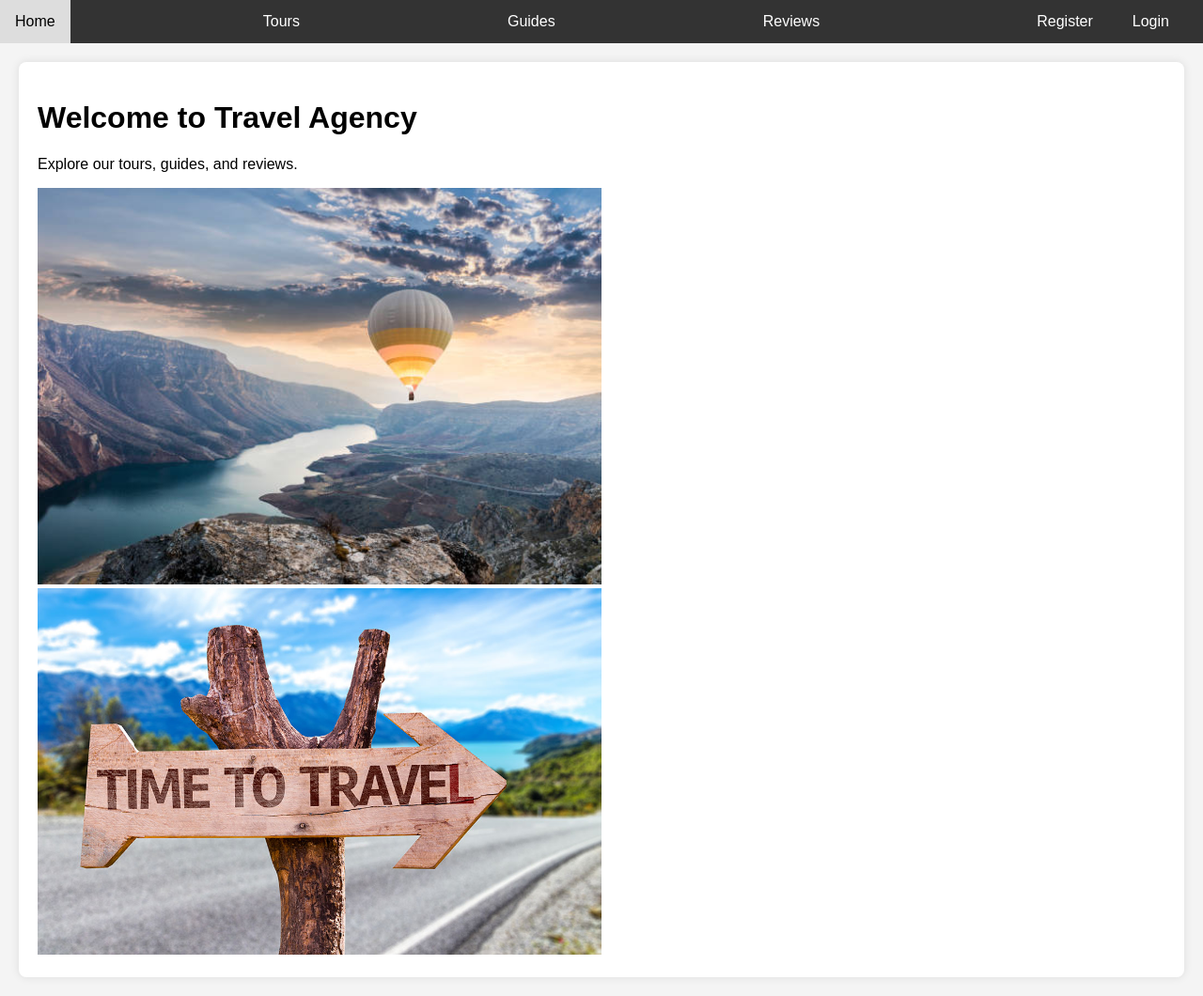
After one commit to rvmzs/travel_agency, a Django app: page / in a window 1280 px wide. The commit adds this page. Shown: the whole page at 94% size. Run offline with Django 4.2, Linux system fonts and the light colour scheme.

Commit message:
modified home page

```diff
--- a/tours/forms.py
+++ b/tours/forms.py
@@ -1,8 +1,18 @@
 # tours/forms.py
 from django import forms
 from .models import Tour
+from django.contrib.auth.models import User
+from django.contrib.auth.forms import UserCreationForm
 
 class TourForm(forms.ModelForm):
     class Meta:
         model = Tour
         fields = ['name_tour', 'date_of_start', 'date_of_end', 'description', 'price']
+
+
+class RegisterForm(UserCreationForm):
+    email = forms.EmailField(required=True)
+
+    class Meta:
+        model = User
+        fields = ['username', 'email', 'password1', 'password2']
--- /dev/null
+++ b/tours/templates/base.html
@@ -0,0 +1,102 @@
+<!-- tours/templates/base.html -->
+<!DOCTYPE html>
+<html>
+<head>
+    <title>{% block title %}Travel Agency{% endblock %}</title>
+    <style>
+        body {
+            font-family: Arial, sans-serif;
+            margin: 0;
+            padding: 0;
+            background-color: #f4f4f4;
+        }
+        nav {
+            background-color: #333;
+            overflow: hidden;
+        }
+        nav ul {
+            list-style-type: none;
+            margin: 0;
+            padding: 0;
+            display: flex;
+            justify-content: space-between;
+        }
+        nav ul li {
+            float: left;
+        }
+        nav ul li a {
+            display: block;
+            color: white;
+            text-align: center;
+            padding: 14px 16px;
+            text-decoration: none;
+        }
+        nav ul li a:hover {
+            background-color: #ddd;
+            color: black;
+        }
+        .auth-buttons {
+            display: flex;
+            justify-content: flex-end;
+            margin-right: 20px;
+        }
+        .auth-buttons a {
+            margin-left: 10px;
+        }
+        main {
+            padding: 20px;
+        }
+        .content {
+            background-color: white;
+            padding: 20px;
+            border-radius: 8px;
+            box-shadow: 0 0 10px rgba(0, 0, 0, 0.1);
+        }
+        .form-container {
+            display: none;
+            margin-top: 20px;
+        }
+        .form-container.active {
+            display: block;
+        }
+    </style>
+</head>
+<body>
+    <nav>
+        <ul>
+            <li><a href="{% url 'home' %}">Home</a></li>
+            <li><a href="{% url 'tour_list' %}">Tours</a></li>
+            <li><a href="{% url 'guide_list' %}">Guides</a></li>
+            <li><a href="{% url 'review_list' %}">Reviews</a></li>
+            {% if user.is_authenticated %}
+                <div class="auth-buttons">
+                    <li><a href="{% url 'logout' %}">Logout</a></li>
+                    {% if user.is_staff %}
+                        <li><a href="{% url 'add_tour' %}">Add Tour</a></li>
+                        <li><a href="{% url 'admin:index' %}">Admin</a></li>
+                    {% endif %}
+                </div>
+            {% else %}
+                <div class="auth-buttons">
+                    <li><a href="#" onclick="showForm('register')">Register</a></li>
+                    <li><a href="#" onclick="showForm('login')">Login</a></li>
+                </div>
+            {% endif %}
+        </ul>
+    </nav>
+    <main>
+        <div class="content">
+            {% block content %}
+            {% endblock %}
+        </div>
+    </main>
+    <script>
+        function showForm(formType) {
+            document.querySelectorAll('.form-container').forEach(function(container) {
+                container.classList.remove('active');
+            });
+            document.getElementById(formType + '-form-container').classList.add('active');
+        }
+    </script>
+</body>
+</html>
--- /dev/null
+++ b/tours/templates/home.html
@@ -0,0 +1,29 @@
+<!-- tours/templates/home.html -->
+{% extends 'base.html' %}
+{% load static %}  <!-- Загрузка библиотеки static -->
+
+{% block title %}Home{% endblock %}
+
+{% block content %}
+    <h1>Welcome to Travel Agency</h1>
+    <p>Explore our tours, guides, and reviews.</p>
+    <div id="register-form-container" class="form-container">
+        <h2>Register</h2>
+        <form method="post" action="{% url 'register' %}">
+            {% csrf_token %}
+            {{ register_form.as_p }}
+            <button type="submit">Register</button>
+        </form>
+    </div>
+    <div id="login-form-container" class="form-container">
+        <h2>Login</h2>
+        <form method="post" action="{% url 'login' %}">
+            {% csrf_token %}
+            {{ login_form.as_p }}
+            <button type="submit">Login</button>
+        </form>
+    </div>
+    <!-- Добавьте сюда ваши фотографии или картинки -->
+    <img src="{% static 'images/travel_1.jpg' %}" alt="Travel Image 1" style="width: 100%; max-width: 600px;">
+    <img src="{% static 'images/travel_2.jpg' %}" alt="Travel Image 2" style="width: 100%; max-width: 600px;">
+{% endblock %}
--- a/tours/urls.py
+++ b/tours/urls.py
@@ -3,8 +3,11 @@ from django.urls import path
 from . import views
 
 urlpatterns = [
+    path('guides/', views.guide_list, name='guide_list'),
     path('tours/', views.tour_list, name='tour_list'),
-    path('guides/', views.guide_list, name='guide_list'),
     path('reviews/', views.review_list, name='review_list'),
     path('add_tour/', views.add_tour, name='add_tour'),
+    path('register/', views.register, name='register'),
+    path('login/', views.login_view, name='login'),
+    path('logout/', views.logout_view, name='logout'),
 ]
--- a/tours/views.py
+++ b/tours/views.py
@@ -1,7 +1,11 @@
 # tours/views.py
 from django.shortcuts import render, redirect
+from django.contrib.auth.decorators import login_required, user_passes_test
 from .models import Tour, Guide, Review
-from .forms import TourForm
+from .forms import TourForm, RegisterForm
+from django.contrib.auth import login, authenticate, logout
+from django.contrib.auth.forms import AuthenticationForm
+
 
 def tour_list(request):
     tours = Tour.objects.all()
@@ -25,3 +29,50 @@ def add_tour(request):
     else:
         form = TourForm()
     return render(request, 'tour/add_tour.html', {'form': form})
+
+
+def is_admin(user):
+    return user.is_authenticated and user.is_staff
+
+@user_passes_test(is_admin, login_url='/admin/login/')
+def add_tour(request):
+    if request.method == 'POST':
+        form = TourForm(request.POST)
+        if form.is_valid():
+            form.save()
+            return redirect('tour_list')
+    else:
+        form = TourForm()
+    return render(request, 'tours/add_tour.html', {'form': form})
+
+
+def home(request):
+    register_form = RegisterForm()
+    login_form = AuthenticationForm()
+    context = {
+        'register_form': register_form,
+        'login_form': login_form,
+    }
+    return render(request, 'home.html', context)
+
+def register(request):
+    if request.method == 'POST':
+        form = RegisterForm(request.POST)
+        if form.is_valid():
+            user = form.save()
+            login(request, user)
+            return redirect('home')
+    return redirect('home')
+
+def login_view(request):
+    if request.method == 'POST':
+        form = AuthenticationForm(request, data=request.POST)
+        if form.is_valid():
+            user = form.get_user()
+            login(request, user)
+            return redirect('home')
+    return redirect('home')
+
+def logout_view(request):
+    logout(request)
+    return redirect('home')
--- a/travel_agency/urls.py
+++ b/travel_agency/urls.py
@@ -16,8 +16,10 @@ Including another URLconf
 # travel_agency/urls.py
 from django.contrib import admin
 from django.urls import path, include
+from tours import views
 
 urlpatterns = [
     path('admin/', admin.site.urls),
-    path('', include('tours.urls')),  # Подключаем маршруты вашего приложения
+    path('', views.home, name='home'),
+    path('tours/', include('tours.urls')),
 ]
```
Also changed, not shown: tours/templates/guides/guide_list.html (+6 -8 lines), tours/templates/reviews/review_list.html (+7 -9 lines), tours/templates/tour/add_tour.html (+6 -8 lines), tours/templates/tour/tour_list.html (+6 -9 lines), db.sqlite3, tours/static/images/travel_1.jpg (added), tours/static/images/travel_2.jpg (added).
